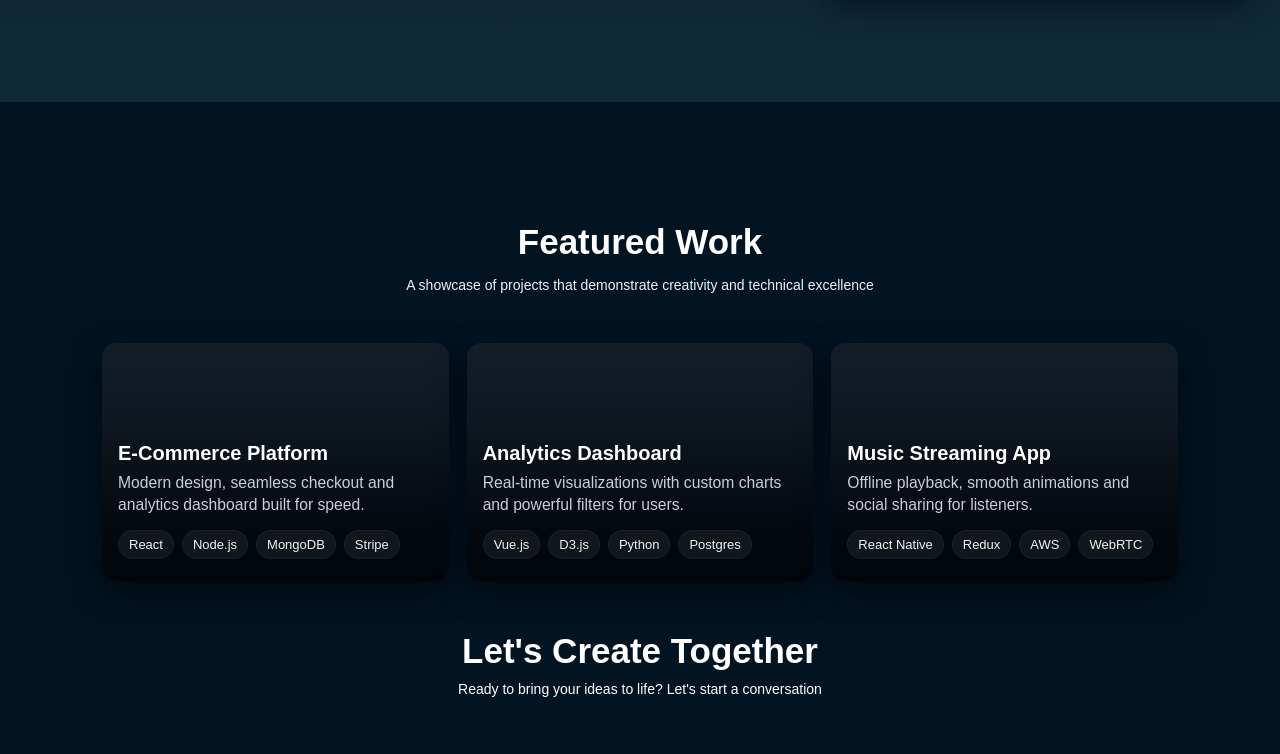
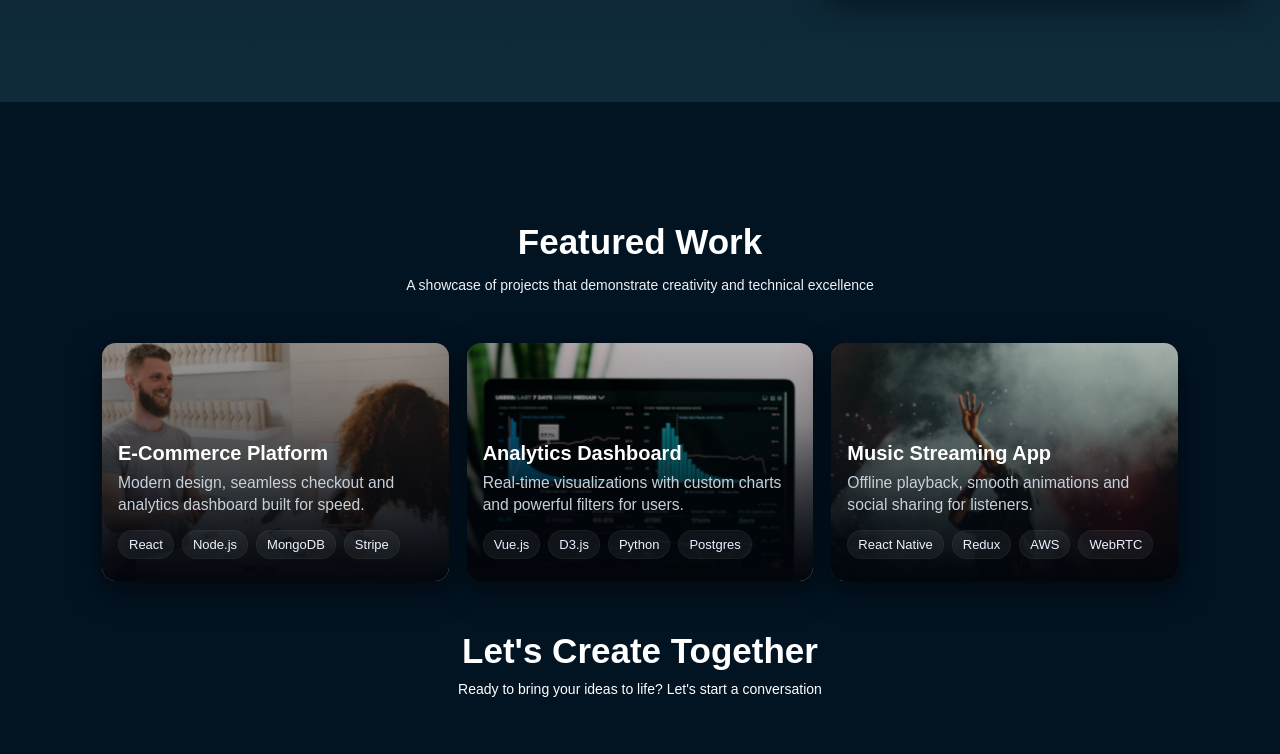
Before and after one commit to injmamul4/Titan-folio, a plain HTML site: page index.html in a window 1280 px wide. Shown: the part 2365-3119 px from the top of the page. Drawn offline with nearby package versions, Linux system fonts and the light colour scheme.

Commit message:
Update index.html

```diff
--- a/index.html
+++ b/index.html
@@ -65,7 +65,7 @@
     </div>
 
     <div class="about-1">
-          <img src="/inju-1.jpg" alt="profile">
+          <img src="/inju-2.jpg" alt="profile">
 
         <div class="about-text">
             <h2>My Journey</h2>
@@ -164,7 +164,7 @@
 
             <!-- Card 1 -->
             <article class="card-1" aria-label="E-Commerce Platform">
-                <div class="bg" style="background-image:url(/img/portfolio-ecommerce.jpg);"></div>
+                <div class="bg" style="background-image:url(/portfolio-ecommerce.jpg);"></div>
                 <div class="card-content">
                     <h3>E-Commerce Platform</h3>
                     <p>Modern design, seamless checkout and analytics dashboard built for speed.</p>
@@ -179,7 +179,7 @@
 
             <!-- Card 2 -->
             <article class="card-1" aria-label="Analytics Dashboard">
-                <div class="bg" style="background-image:url(/img/portfolio-analytics.jpg);"></div>
+                <div class="bg" style="background-image:url(/portfolio-analytics.jpg);"></div>
                 <div class="card-content">
                     <h3>Analytics Dashboard</h3>
                     <p>Real-time visualizations with custom charts and powerful filters for users.</p>
@@ -194,7 +194,7 @@
 
             <!-- Card 3 -->
             <article class="card-1" aria-label="Music Streaming App">
-                <div class="bg" style="background-image:url(/img/portfolio-music.jpg);"></div>
+                <div class="bg" style="background-image:url(/portfolio-music.jpg);"></div>
                 <div class="card-content">
                     <h3>Music Streaming App</h3>
                     <p>Offline playback, smooth animations and social sharing for listeners.</p>
```
